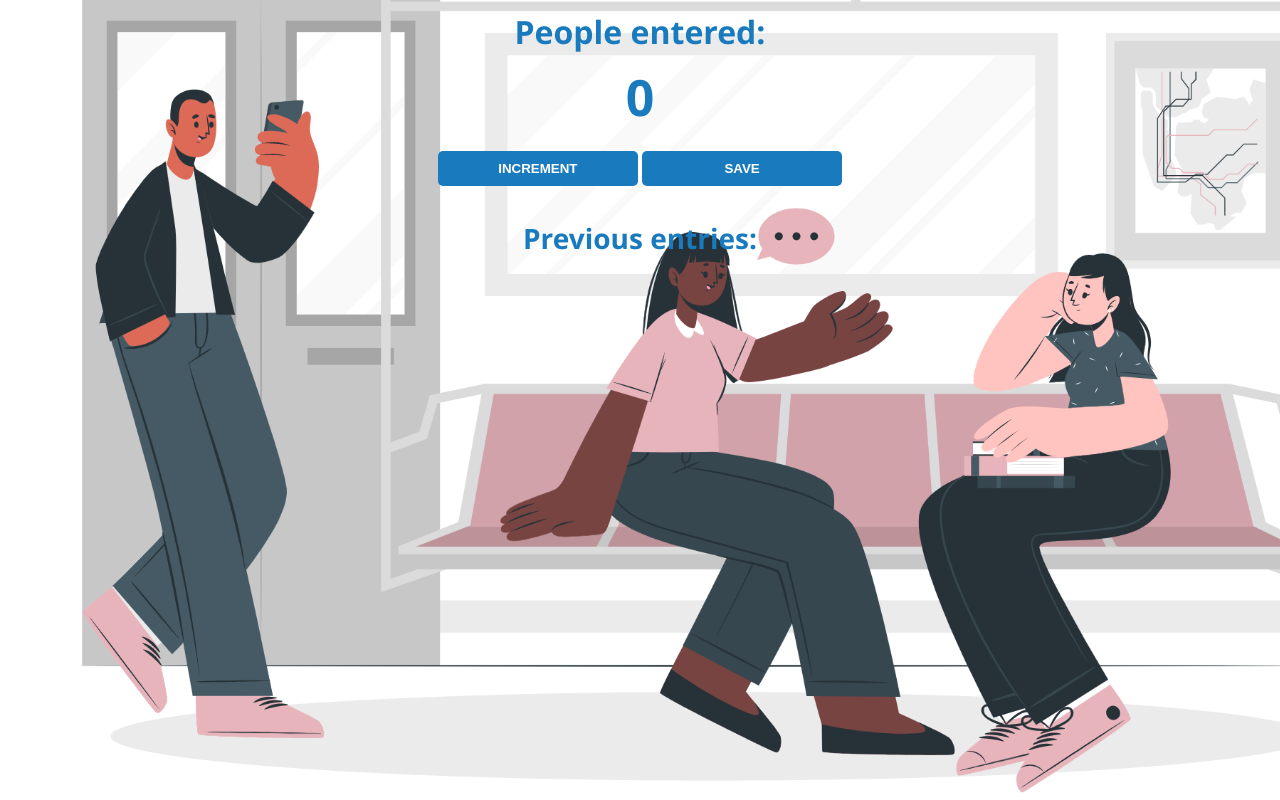
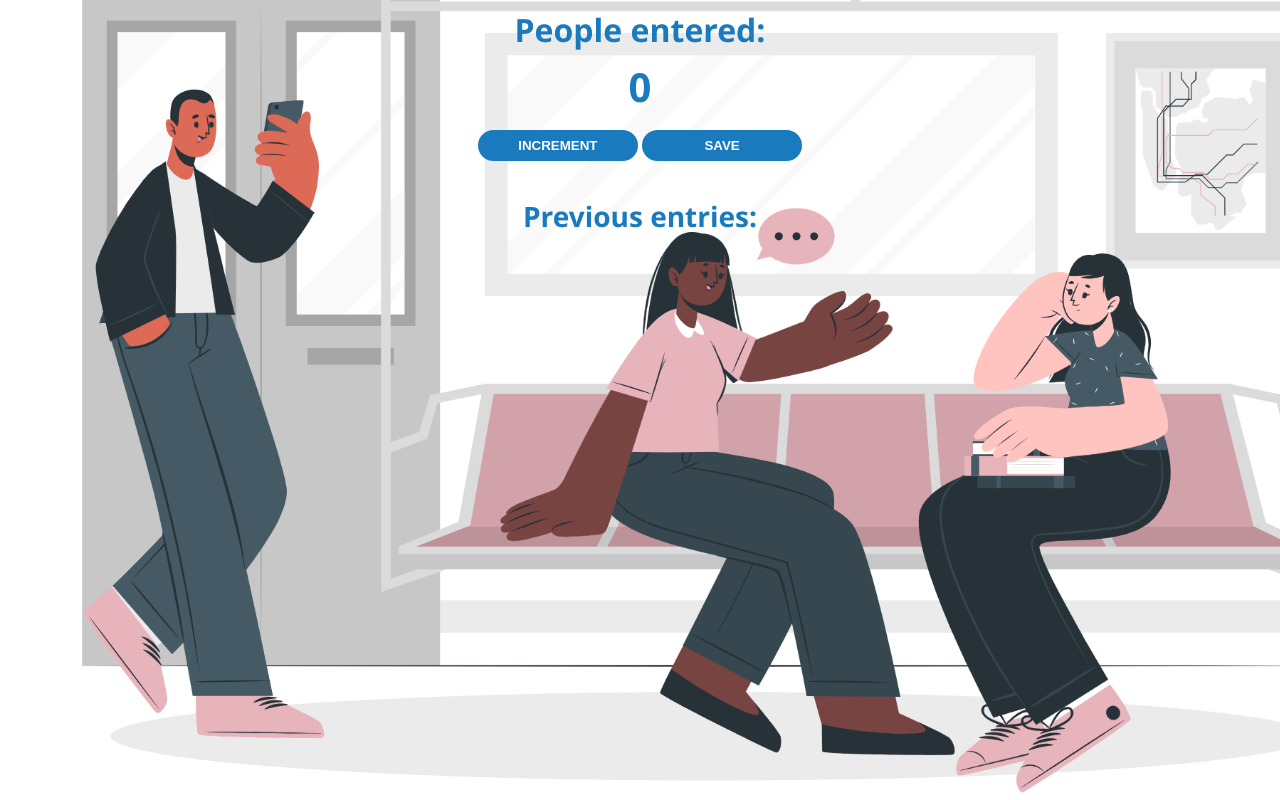
Before and after one commit to shraddhaa61/Passenger_Counter, a plain HTML site: page Index.html in a window 1280 px wide. Drawn offline with Linux system fonts and the light colour scheme.

Commit message:
Add files via upload

```diff
--- a/index.css
+++ b/index.css
@@ -1,5 +1,6 @@
 body {
     background-image: url("station.jpg");
+
     background-size: cover;
     font-family: 'Segoe UI',-apple-system, BlinkMacSystemFont,  Roboto, Oxygen, Ubuntu, Cantarell, 'Open Sans', 'Helvetica Neue', sans-serif;
     color:197BBD;
@@ -8,28 +9,28 @@ body {
 }
 
 h1 {
-    margin-top: 10px;
-    margin-bottom: 10px;
+    margin-top: 1vh;
+    margin-bottom: 1vh;
     color: 197BBD;
 
 
 }
 
 h2 {
-    font-size: 50px;
+    font-size: 5vh;
     margin-top: 0;
-    margin-bottom: 20px;
+    margin-bottom: 2vh;
 }
 
 button {
     border: none;
-    padding-top: 10px;
-    padding-bottom: 10px;
+    padding-top: 1vh;
+    padding-bottom: 1vh;
     color: white;
     font-weight: bold;
-    width: 200px;
-    margin-bottom: 5px;
-    border-radius: 5px;
+    width: 20vh;
+    margin-bottom: 1vh;
+    border-radius: 4vh;
     background-color:197BBD;
 }
 
```
